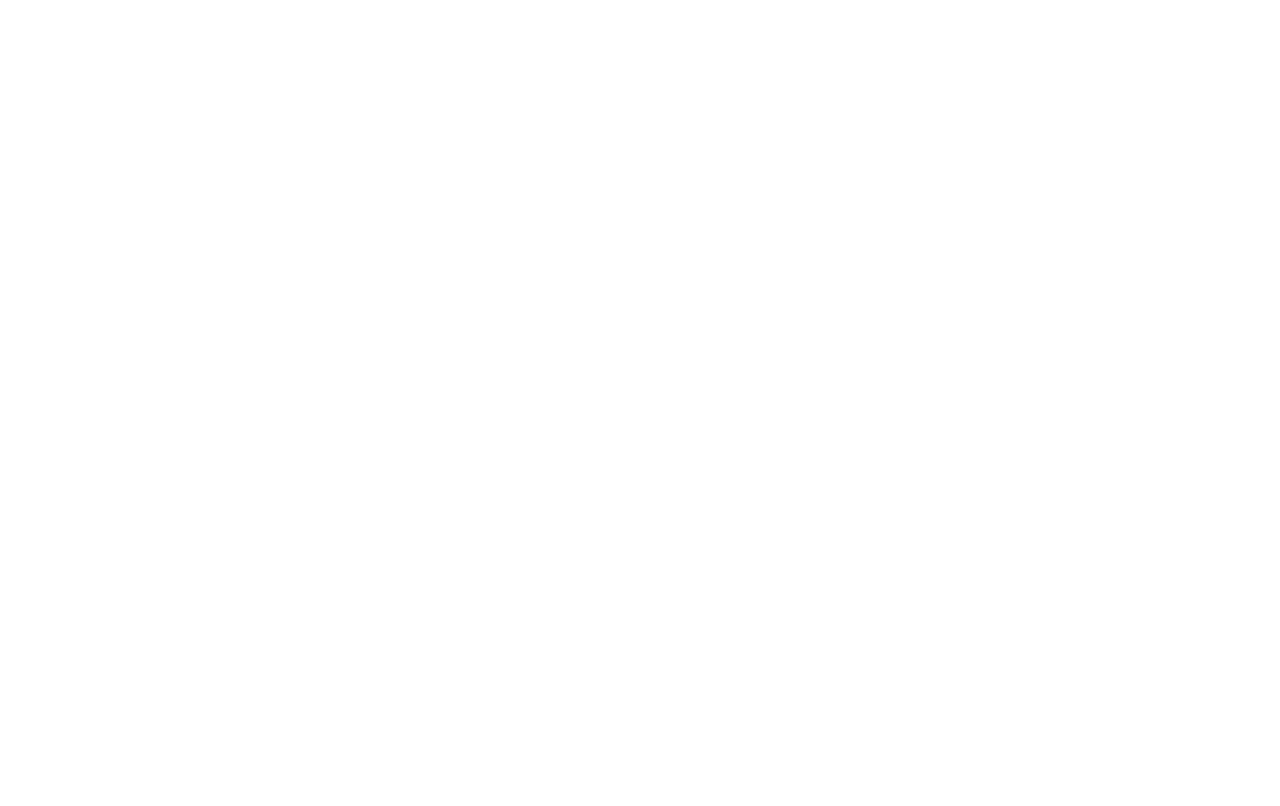
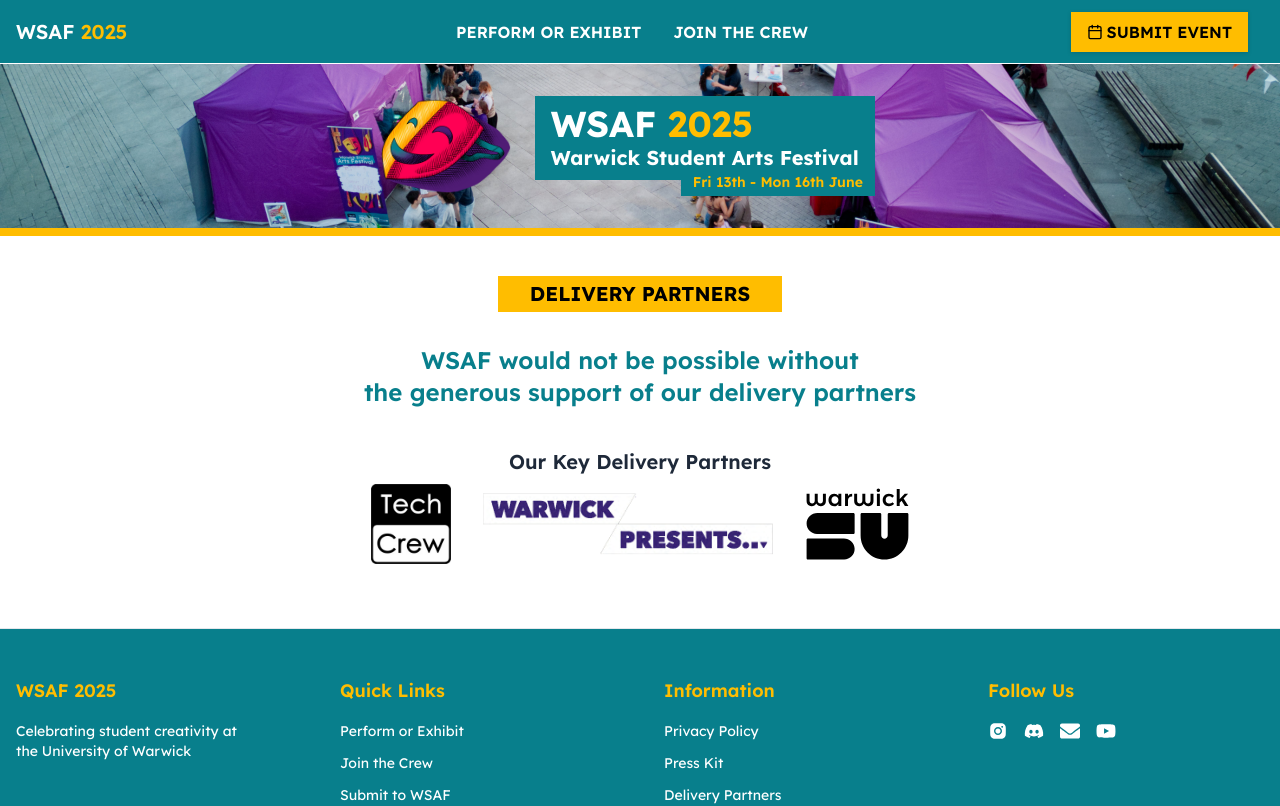
Before and after one commit to WarwickStudentArtsFestival/wsaf25-website, a Next.js app: page /partners in a window 1280 px wide. Before the commit this address had no page. Shown: the top 806 px of the page. Built offline with nearby package versions, Linux system fonts and the light colour scheme.

Commit message:
make page

```diff
--- /dev/null
+++ b/src/app/partners/page.tsx
@@ -0,0 +1,68 @@
+import React from 'react';
+import PageHeader from '@/app/components/page-header';
+import HighlightedHeading from '@/app/components/highlighted-heading';
+import Image from 'next/image';
+import warwickTechCrewLogo from '@/assets/organisations/warwick-tech-crew.png';
+import warwickSuLogo from '@/assets/organisations/warwick-su.svg';
+import warwickPresentsLogo from '@/assets/organisations/warwick-presents.png';
+
+export default function Perform() {
+  return (
+    <main className="space-y-8">
+      <PageHeader />
+
+      <section>
+        <div className="mb-6">
+          <HighlightedHeading text="Delivery Partners" />
+        </div>
+
+        <h1 className="text-2xl font-semibold text-teal mb-4">
+          WSAF would not be possible without <br /> the generous support of our
+          delivery partners
+        </h1>
+      </section>
+
+      <section className="mb-16 mt-10">
+        <h2 className="text-xl font-semibold text-gray-800 mb-2">
+          Our Key Delivery Partners
+        </h2>
+
+        <div className="flex flex-wrap justify-center items-center gap-8">
+          <a
+            href="https://www.warwicktechcrew.co.uk/"
+            target="_blank"
+            rel="noopener noreferrer"
+          >
+            <Image
+              src={warwickTechCrewLogo}
+              alt="Warwick Tech Crew logo"
+              className="h-14 sm:h-20 w-auto transition-transform hover:scale-105"
+            />
+          </a>
+          <a
+            href="https://warwick.ac.uk/students/warwickpresents/"
+            target="_blank"
+            rel="noopener noreferrer"
+          >
+            <Image
+              src={warwickPresentsLogo}
+              alt="Warwick Presents logo"
+              className="h-12 sm:h-16 w-auto transition-transform hover:scale-105"
+            />
+          </a>
+          <a
+            href="https://www.warwicksu.com/"
+            target="_blank"
+            rel="noopener noreferrer"
+          >
+            <Image
+              src={warwickSuLogo}
+              alt="Warwick SU logo"
+              className="h-12 sm:h-18 w-auto transition-transform hover:scale-105"
+            />
+          </a>
+        </div>
+      </section>
+    </main>
+  );
+}
```
Also changed, not shown: src/assets/organisations/warwick-su.svg.
